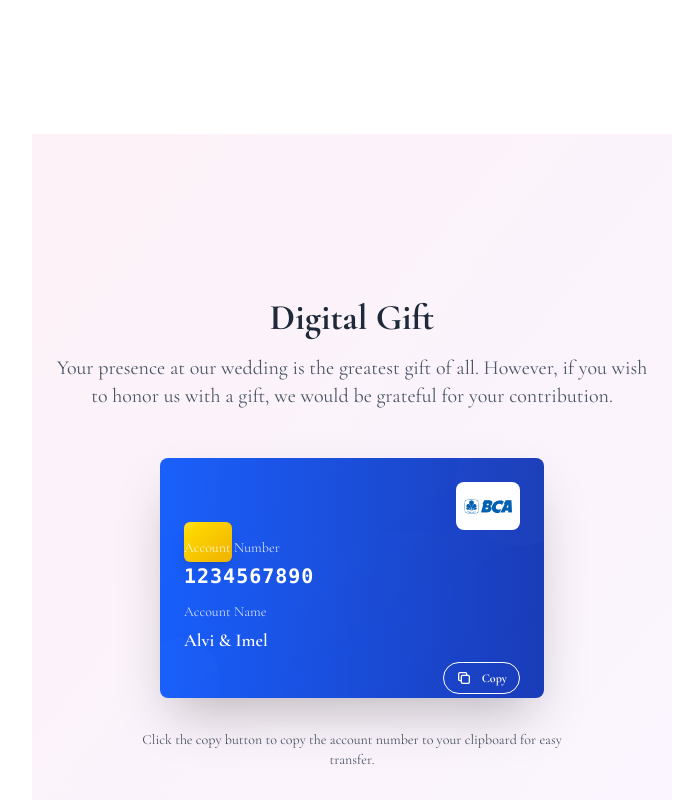
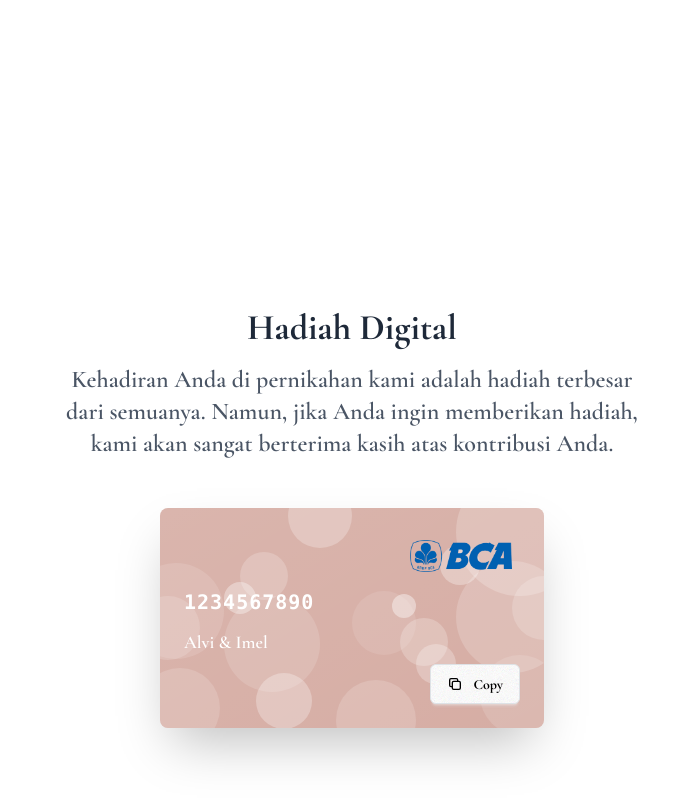
Before and after one commit to Anthasss/alvi-imel-wedding-invitation, a React (Vite) app: page / in a window 1280 px wide. Shown: the part 6580-7380 px from the top of the page, without its empty margins (288-965 px from the left). Built offline with nearby package versions, Linux system fonts and the light colour scheme.

Commit message:
refactor: update styles and text in ATMCard and DigitalGift components for improved aesthetics and clarity

```diff
--- a/src/components/digitalGiftComponents/ATMCard.jsx
+++ b/src/components/digitalGiftComponents/ATMCard.jsx
@@ -21,19 +21,37 @@ export default function ATMCard({ accountNumber, accountName, bankLogo }) {
       whileInView={{ opacity: 1, scale: 1 }}
       transition={{ duration: 0.8, delay: 0.4 }}
       viewport={{ once: true }}
-      className="card w-96 h-60 bg-gradient-to-r from-blue-600 to-blue-800 shadow-2xl relative overflow-hidden"
+      className="card w-96 shadow-2xl relative overflow-hidden bg-[#d6ada4]"
     >
       {/* Card Background Pattern */}
-      <div className="absolute inset-0 opacity-10">
-        <div className="absolute top-0 left-0 w-full h-full bg-gradient-to-br from-white/20 to-transparent"></div>
-        <div className="absolute -top-10 -right-10 w-32 h-32 bg-white/10 rounded-full"></div>
-        <div className="absolute -bottom-5 -left-5 w-20 h-20 bg-white/10 rounded-full"></div>
+      <div className="absolute inset-0">
+        <div className="absolute top-0 left-0 w-full h-full bg-gradient-to-br from-white/10 to-transparent"></div>
+        {/* Multiple circles for curved line effect */}
+        <div className="absolute -top-10 -right-10 w-32 h-32 bg-white/20 rounded-full"></div>
+        <div className="absolute -bottom-5 -left-5 w-20 h-20 bg-white/15 rounded-full"></div>
+        <div className="absolute top-1/4 -left-8 w-24 h-24 bg-white/12 rounded-full"></div>
+        <div className="absolute -top-6 left-1/3 w-16 h-16 bg-white/25 rounded-full"></div>
+        <div className="absolute bottom-1/4 -right-6 w-28 h-28 bg-white/18 rounded-full"></div>
+        <div className="absolute top-1/2 right-1/4 w-12 h-12 bg-white/22 rounded-full"></div>
+        <div className="absolute bottom-1/3 left-1/2 w-16 h-16 bg-white/10 rounded-full"></div>
+        <div className="absolute top-3/4 left-1/4 w-14 h-14 bg-white/28 rounded-full"></div>
+        <div className="absolute -bottom-8 right-1/3 w-20 h-20 bg-white/16 rounded-full"></div>
+        <div className="absolute top-1/6 right-1/6 w-10 h-10 bg-white/30 rounded-full"></div>
+        <div className="absolute bottom-1/6 left-1/6 w-24 h-24 bg-white/14 rounded-full"></div>
+        <div className="absolute top-2/3 -right-4 w-20 h-20 bg-white/13 rounded-full"></div>
+        {/* Additional circles for more density */}
+        <div className="absolute top-1/3 left-1/6 w-8 h-8 bg-white/35 rounded-full"></div>
+        <div className="absolute bottom-1/2 right-1/3 w-6 h-6 bg-white/40 rounded-full"></div>
+        <div className="absolute top-1/5 right-2/3 w-12 h-12 bg-white/20 rounded-full"></div>
+        <div className="absolute bottom-1/5 left-2/3 w-10 h-10 bg-white/25 rounded-full"></div>
+        <div className="absolute top-2/5 -left-6 w-16 h-16 bg-white/15 rounded-full"></div>
+        <div className="absolute bottom-2/5 -right-8 w-16 h-16 bg-white/18 rounded-full"></div>
       </div>
 
       <div className="card-body p-6 h-full flex flex-col justify-between relative z-10">
         {/* Top Section - Bank Logo */}
         <div className="flex justify-end">
-          <div className="w-16 h-12 bg-white rounded-lg flex items-center justify-center p-2">
+          <div className="h-12 rounded-lg flex items-center justify-center p-2">
             <img
               src={bankLogo}
               alt="Bank Logo"
@@ -44,11 +62,10 @@ export default function ATMCard({ accountNumber, accountName, bankLogo }) {
 
         {/* Middle Section - Account Details */}
         <div className="flex flex-col text-white">
-          <div className="text-sm opacity-80 mb-1">Account Number</div>
+
           <div className="text-xl font-mono font-bold tracking-wider mb-3">
             {accountNumber}
           </div>
-          <div className="text-sm opacity-80 mb-1">Account Name</div>
           <div className="text-lg font-semibold">
             {accountName}
           </div>
@@ -58,7 +75,7 @@ export default function ATMCard({ accountNumber, accountName, bankLogo }) {
         <div className="flex justify-end">
           <button
             onClick={copyToClipboard}
-            className={`btn btn-sm ${copied ? 'btn-success' : 'btn-outline btn-ghost'} text-white border-white hover:bg-white hover:text-blue-600 transition-all duration-300`}
+            className={`btn btn-md rounded-md text-md font-bold ${copied ? 'btn-success' : 'bg-white hover:bg-white/80 text-black'} transition-all duration-300`}
           >
             {copied ? (
               <>
@@ -79,8 +96,6 @@ export default function ATMCard({ accountNumber, accountName, bankLogo }) {
         </div>
       </div>
 
-      {/* Card Chip Effect */}
-      <div className="absolute top-16 left-6 w-12 h-10 bg-gradient-to-br from-yellow-300 to-yellow-500 rounded-md shadow-lg"></div>
     </motion.div>
   );
 }
--- a/src/components/digitalGiftComponents/DigitalGift.jsx
+++ b/src/components/digitalGiftComponents/DigitalGift.jsx
@@ -13,7 +13,7 @@ export default function DigitalGift() {
       whileInView={{ opacity: 1, y: 0 }}
       transition={{ duration: 0.8 }}
       viewport={{ once: true }}
-      className="flex flex-col items-center justify-center bg-gradient-to-br from-pink-50 to-purple-50 p-6 min-h-screen"
+      className="flex flex-col items-center justify-center p-6 min-h-screen"
     >
       {/* Section Title */}
       <motion.div
@@ -23,9 +23,9 @@ export default function DigitalGift() {
         viewport={{ once: true }}
         className="text-center mb-12"
       >
-        <h1 className="text-4xl font-bold text-gray-800 mb-4">Digital Gift</h1>
-        <p className="text-xl text-gray-600 max-w-2xl">
-          Your presence at our wedding is the greatest gift of all. However, if you wish to honor us with a gift, we would be grateful for your contribution.
+        <h1 className="text-4xl font-bold text-gray-800 mb-4">Hadiah Digital</h1>
+        <p className="text-2xl font-semibold text-gray-600 max-w-2xl">
+          Kehadiran Anda di pernikahan kami adalah hadiah terbesar dari semuanya. Namun, jika Anda ingin memberikan hadiah, kami akan sangat berterima kasih atas kontribusi Anda.
         </p>
       </motion.div>
 
@@ -44,9 +44,6 @@ export default function DigitalGift() {
         viewport={{ once: true }}
         className="text-center mt-8 max-w-md"
       >
-        <p className="text-gray-600 text-sm">
-          Click the copy button to copy the account number to your clipboard for easy transfer.
-        </p>
       </motion.div>
     </motion.div>
   );
```
